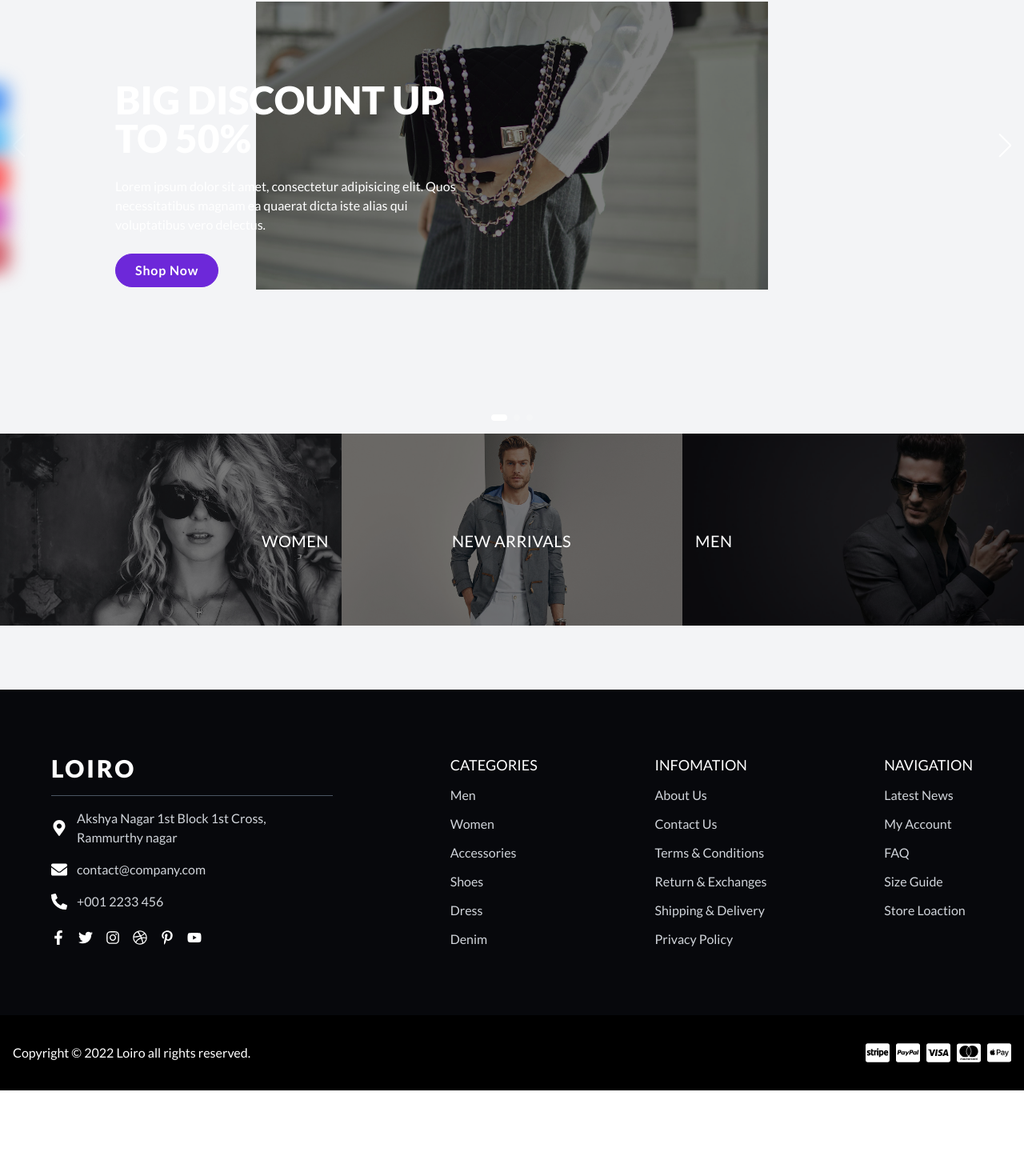
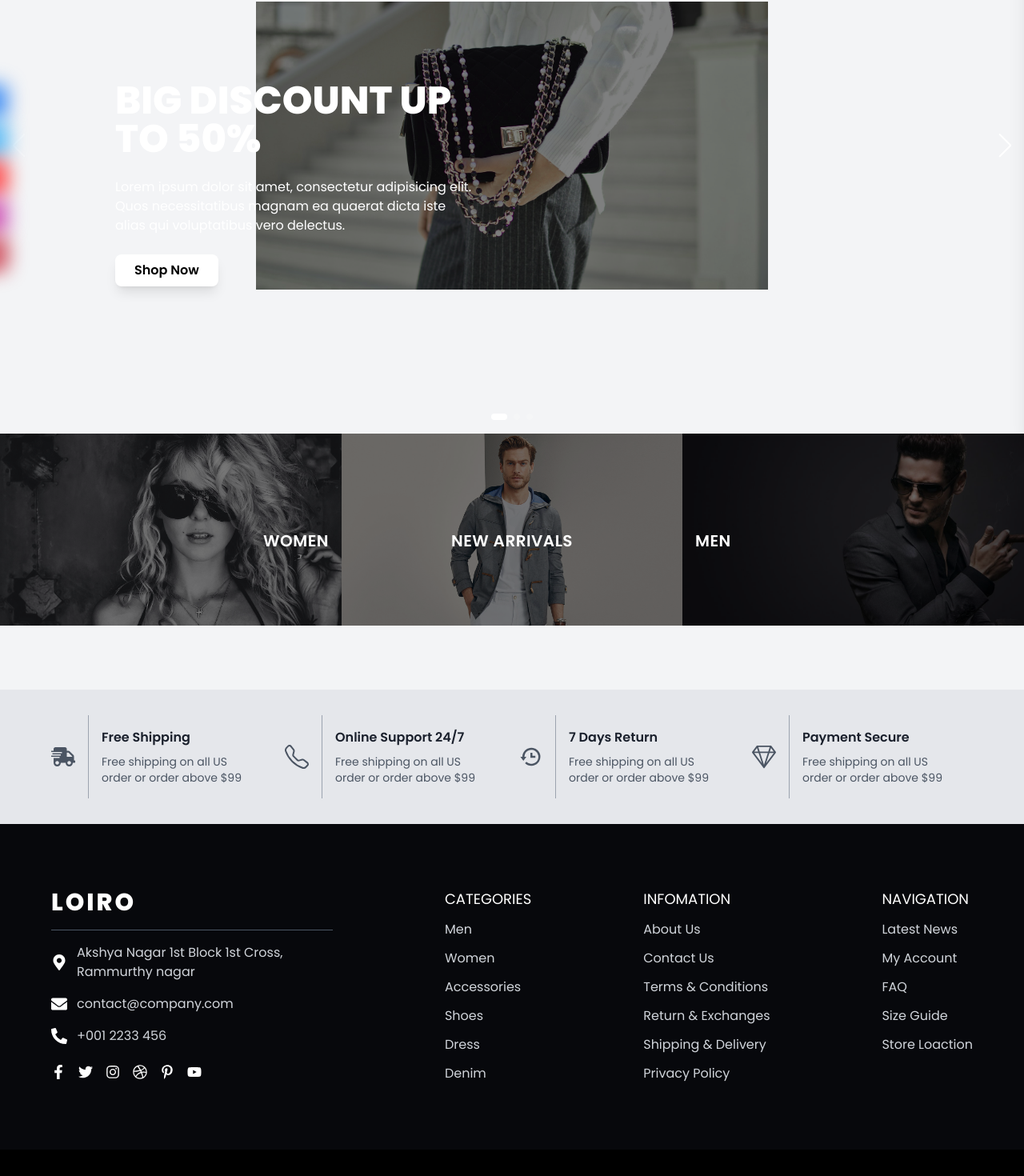
Before and after one commit to RavenSam/loiro, a Next.js app: page / in a window 1280 px wide. Shown: the part 178-1648 px from the top of the page at 80% size. Before the commit the page ends 1541 px from the top, so only its background shows below. Built offline with nearby package versions, Linux system fonts and the light colour scheme.

Commit message:
navbar dropdown & policy

```diff
--- a/components/Footer/index.tsx
+++ b/components/Footer/index.tsx
@@ -1,10 +1,5 @@
 import Link from "next/link"
 import {
-   FaCcPaypal,
-   FaCcMastercard,
-   FaCcStripe,
-   FaCcVisa,
-   FaCcApplePay,
    FaMapMarkerAlt,
    FaPhoneAlt,
    FaEnvelope,
@@ -99,13 +94,8 @@ const Footer = () => (
       <div className="bg-[#000] text-white">
          <div className="max-w-7xl mx-auto  flex items-center justify-between flex-wrap gap-4 py-8 px-4">
             <p>Copyright © 2022 Loiro all rights reserved. </p>
-            <div className="flex items-center  gap-2">
-               <FaCcStripe size={30} />
-               <FaCcPaypal size={30} />
-               <FaCcVisa size={30} />
-               <FaCcMastercard size={30} />
-               <FaCcApplePay size={30} />
-            </div>
+
+            <img src="/assets/cards_pay.webp" alt="pay providers" />
          </div>
       </div>
    </footer>
--- /dev/null
+++ b/components/Header/NavLink.tsx
@@ -0,0 +1,48 @@
+import Link from "next/link"
+import React, { useState } from "react"
+import { LinkTypes } from "types"
+
+export default function NavLink({ item }: { item: LinkTypes }) {
+   const [menuOpen, setMenuOpen] = useState(false)
+
+   const toggleClass = menuOpen
+      ? "transition ease-in duration-100 transform opacity-100 scale-100 z-10"
+      : "transition ease-out duration-200 transform  opacity-0 scale-75 pointer-events-none"
+
+   return (
+      <>
+         <div
+            className="relative  py-3"
+            onMouseOver={() => item.children && setMenuOpen(true)}
+            onMouseLeave={() => item.children && setMenuOpen(false)}
+         >
+            <Link href={item.path}>
+               <a className=" btn-menu">{item.label}</a>
+            </Link>
+
+            {item.children && (
+               <div
+                  className={`${toggleClass} absolute  bottom-1 left-1/2 w-max max-w-md -translate-x-1/2 translate-y-full transition duration-300`}
+               >
+                  <div className="w-full bg-white  text-gray-600 p-4 flex flex-col rounded-lg shadow-lg">
+                     {item.children.map((el, i) => (
+                        <Link href={el.path} key={i}>
+                           <a
+                              className={`${
+                                 menuOpen
+                                    ? "opacity-100 translate-x-0 transition ease-out duration-200 "
+                                    : "opacity-0 translate-x-3 transition ease-in duration-300 "
+                              }  btn-menu `}
+                              style={{ transitionDelay: menuOpen ? `${(i + 1) * 100}ms` : "0s" }}
+                           >
+                              {el.label}
+                           </a>
+                        </Link>
+                     ))}
+                  </div>
+               </div>
+            )}
+         </div>
+      </>
+   )
+}
--- a/components/Header/SearchModal.tsx
+++ b/components/Header/SearchModal.tsx
@@ -17,7 +17,7 @@ export default function SearchModal(): JSX.Element {
 
    return (
       <>
-         <button onClick={onOpen} aria-label="search" className="hover:text-violet-400 p-2 active:text-violet-800">
+         <button onClick={onOpen} aria-label="search" className="btn-menu p-2">
             <BiSearchAlt2 size={25} />
          </button>
 
--- a/components/Header/index.tsx
+++ b/components/Header/index.tsx
@@ -4,19 +4,37 @@ import { BiUser, BiCart, BiHeart } from "react-icons/bi"
 import MenuDrawer from "./MenuDrawer"
 import SearchModal from "./SearchModal"
 import { LinkTypes } from "types"
-import { Key } from "react"
+import { Key, useState } from "react"
+import NavLink from "./NavLink"
 
 const navLinks: LinkTypes[] = [
    { label: "Home", path: "/" },
-   { label: "Shop", path: "/" },
-   { label: "About", path: "/" },
-   { label: "Contact", path: "/" },
+   {
+      label: "Shop",
+      path: "/shop",
+      children: [
+         { label: "shop 1", path: "shop" },
+         { label: "shop 2", path: "shop" },
+         { label: "shop 3", path: "shop" },
+         { label: "shop 4", path: "shop" },
+      ],
+   },
+   { label: "About", path: "/about" },
+   {
+      label: "Contact",
+      path: "/contact",
+      children: [
+         { label: "contact 1", path: "shop" },
+         { label: "contact 2", path: "shop" },
+         { label: "contact 3", path: "shop" },
+      ],
+   },
 ]
 
 const navBtns: LinkTypes[] = [
-   { label: "About", path: "/", icon: BiUser },
-   { label: "Contact", path: "/", icon: BiHeart },
-   { label: "Contact", path: "/", icon: BiCart },
+   { label: "user", path: "/", icon: BiUser },
+   { label: "wishlist", path: "/", icon: BiHeart },
+   { label: "cart", path: "/", icon: BiCart },
 ]
 
 export default function Header(): JSX.Element {
@@ -26,7 +44,7 @@ export default function Header(): JSX.Element {
       <>
          <header
             className={`${
-               scrolled ? "fixed bg-white text-gray-700 h-16 shadow" : "absolute h-20 bg-transparent text-gray-100"
+               scrolled ? "fixed bg-white text-gray-700 h-14 shadow" : "absolute h-20 bg-transparent text-gray-100"
             } w-full top-0 left-0  transition-all duration-500 ease z-50`}
          >
             <div className=" w-full h-full  max-w-7xl mx-auto px-4 flex items-center justify-between">
@@ -38,11 +56,7 @@ export default function Header(): JSX.Element {
 
                <div className="hidden md:flex items-center justify-center space-x-2">
                   {navLinks.map((item, i) => (
-                     <Link key={i} href={item.path}>
-                        <a className="px-4 py-2 font-semibold hover:text-violet-400 active:text-violet-800">
-                           {item.label}
-                        </a>
-                     </Link>
+                     <NavLink key={i} item={item} />
                   ))}
                </div>
 
@@ -52,11 +66,7 @@ export default function Header(): JSX.Element {
                   {navBtns.map((item, i: Key) => {
                      let Icon = item.icon as React.ElementType
                      return (
-                        <button
-                           key={i}
-                           aria-label={item.label}
-                           className="hover:text-violet-400 p-2 active:text-violet-800"
-                        >
+                        <button key={i} aria-label={item.label} className="btn-menu p-2">
                            <Icon size={25} />
                         </button>
                      )
--- a/components/layouts/index.tsx
+++ b/components/layouts/index.tsx
@@ -10,7 +10,7 @@ export default function Layout({ children }: PropsWithChildren<{}>): JSX.Element
 
          <Header />
 
-         <div className="bg-gray-100  pb-20">{children}</div>
+         <div className="bg-gray-100 ">{children}</div>
 
          <Footer />
       </>
--- a/components/sections/Collection.tsx
+++ b/components/sections/Collection.tsx
@@ -32,15 +32,13 @@ export default function Collection(): JSX.Element {
                <div
                   className={`absolute inset-0 flex flex-col  justify-center md:justify-end text-center items-center text-white p-4 ${item.class}`}
                >
-                  <h3 className="text-lg md:text-xl tracking-wide uppercase md:tran-y-up">{item.name}</h3>
+                  <h2 className="text-lg md:text-xl tracking-wide uppercase font-semibold md:tran-y-up">{item.name}</h2>
 
                   <div className=" md:pop-up space-y-3">
                      <p className="md:pop-up delay-75">{item.desc}</p>
 
                      <div className="md:pop-up delay-300">
-                        <button className="font-semibold py-2 px-5 bg-white bg-opacity-20 rounded-lg hover:bg-black hover:bg-opacity-90">
-                           Explore
-                        </button>
+                        <button className="btn-glass">Explore</button>
                      </div>
                   </div>
                </div>
--- a/components/sections/HeroSlide.tsx
+++ b/components/sections/HeroSlide.tsx
@@ -34,7 +34,14 @@ export default function HeroSlide() {
 
    return (
       <div className="heroSlide">
-         <Swiper navigation={true} pagination={true} spaceBetween={0} slidesPerView={1} autoplay={{ delay: 6000 }}>
+         <Swiper
+            navigation={true}
+            speed={500}
+            pagination={true}
+            spaceBetween={0}
+            slidesPerView={1}
+            autoplay={{ delay: 10000 }}
+         >
             {movieItems.map((item, i) => (
                <SwiperSlide key={i}>{({ isActive }) => <HeroSlideItem item={item} isActive={isActive} />}</SwiperSlide>
             ))}
@@ -50,7 +57,7 @@ interface ItemProps {
 
 const HeroSlideItem = ({ item, isActive }: ItemProps) => {
    return (
-      <div className="relative h-[60vh] sm:h-[75vh] lg:h-[90vh] ">
+      <div className="relative h-[60vh] sm:h-[75vh] lg:h-[90vh] shadow-xl">
          <div
             className={`relative w-full h-full md:scale-50 md:transform transition duration-700 md:duration-1000 ${
                isActive && "md:scale-100 "
@@ -64,7 +71,7 @@ const HeroSlideItem = ({ item, isActive }: ItemProps) => {
             <div className="w-full h-full flex items-center max-w-5xl mx-auto px-4">
                <div className={`md:max-w-md  space-y-6 text-center md:text-left px-10 md:px-0`}>
                   <h2
-                     className={`text-3xl sm:text-4xl md:text-5xl uppercase font-black opacity-0 transition duration-700 md:duration-1000 translate-y-12 ${
+                     className={`text-3xl sm:text-4xl md:text-5xl uppercase font-extrabold opacity-0 transition duration-700 md:duration-1000 translate-y-12 ${
                         isActive && "opacity-100 translate-y-0 delay-500"
                      }`}
                   >
@@ -84,7 +91,7 @@ const HeroSlideItem = ({ item, isActive }: ItemProps) => {
                         isActive && "opacity-100 translate-y-0 delay-1000"
                      }`}
                   >
-                     <button className="btn-primary mx-auto md:mx-0">Shop Now</button>
+                     <button className="btn-white mx-auto md:mx-0">Shop Now</button>
                   </div>
                </div>
             </div>
--- /dev/null
+++ b/components/sections/Policy.tsx
@@ -0,0 +1,31 @@
+import { BiHistory } from "react-icons/bi"
+import { BsGem, BsTelephone } from "react-icons/bs"
+import { FaShippingFast } from "react-icons/fa"
+
+const policyItems = [
+   { title: "Free Shipping", desc: "Free shipping on all US order or order above $99", icon: FaShippingFast },
+   { title: "Online Support 24/7", desc: "Free shipping on all US order or order above $99", icon: BsTelephone },
+   { title: "7 Days Return", desc: "Free shipping on all US order or order above $99", icon: BiHistory },
+   { title: "Payment Secure", desc: "Free shipping on all US order or order above $99", icon: BsGem },
+]
+
+export default function Policy(): JSX.Element {
+   return (
+      <div className="w-full bg-gray-200 px-4 py-8">
+         <div className="max-w-6xl mx-auto grid grid-cols-1 sm:grid-cols-2 md:grid-cols-4 gap-4">
+            {policyItems.map((item) => (
+               <div key={item.title} className="group flex items-center gap-4">
+                  <item.icon size={30} className="text-gray-600 min-w-[30px]  group-hover:animate-bounce" />
+
+                  <div className="space-y-2 p-4 border-l border-gray-400">
+                     <h2 title={item.title} className="font-semibold">
+                        {item.title}
+                     </h2>
+                     <p className="text-gray-600 text-sm">{item.desc}</p>
+                  </div>
+               </div>
+            ))}
+         </div>
+      </div>
+   )
+}
--- a/pages/_document.tsx
+++ b/pages/_document.tsx
@@ -7,7 +7,7 @@ export default function Document() {
             <link rel="preconnect" href="https://fonts.googleapis.com" />
             <link rel="preconnect" href="https://fonts.gstatic.com" crossOrigin="true" />
             <link
-               href="https://fonts.googleapis.com/css2?family=Lato:wght@300;400;700;900&display=swap"
+               href="https://fonts.googleapis.com/css2?family=Poppins:wght@300;400;500;600;700;800&display=swap"
                rel="stylesheet"
             />
          </Head>
--- a/pages/index.tsx
+++ b/pages/index.tsx
@@ -1,5 +1,6 @@
 import Collection from "@components/sections/Collection"
 import HeroSlide from "@components/sections/HeroSlide"
+import Policy from "@components/sections/Policy"
 import type { NextPage } from "next"
 import Head from "next/head"
 
@@ -18,6 +19,10 @@ const Home: NextPage = () => {
          <section className="">
             <Collection />
          </section>
+
+         <section className="mt-20">
+            <Policy />
+         </section>
       </>
    )
 }
--- a/styles/globals.css
+++ b/styles/globals.css
@@ -3,6 +3,10 @@
 @tailwind utilities;
 
 @layer components {
+   .btn {
+      @apply flex items-center gap-2 font-semibold transition duration-300 active:scale-90 active:shadow-none;
+   }
+
    .foc {
       @apply outline outline-2 outline-violet-500 outline-offset-4;
    }
@@ -12,7 +16,19 @@
    }
 
    .btn-primary {
-      @apply flex items-center gap-2 text-sm md:text-base px-6 py-2 font-semibold md:tracking-wider bg-violet-700 text-white border border-violet-700 rounded-full hover:bg-violet-900 hover:border-violet-900 transition duration-200 active:scale-90 focus:foc;
+      @apply btn text-sm md:text-base px-6 py-2  md:tracking-wider bg-violet-700 text-white border border-violet-700 rounded-full hover:bg-violet-900 hover:border-violet-900 transition duration-200 active:scale-90 focus:foc;
+   }
+
+   .btn-white {
+      @apply btn px-6 py-2 bg-white text-black shadow-lg rounded-lg  hover:bg-black hover:text-white;
+   }
+
+   .btn-glass {
+      @apply btn inline items-baseline py-2 px-6 bg-white bg-opacity-20 shadow-lg rounded-lg hover:bg-black hover:bg-opacity-90;
+   }
+
+   .btn-menu {
+      @apply px-4 py-2 font-medium opacity-80 hover:opacity-100 active:text-violet-800;
    }
 
    .fade-up {
@@ -30,7 +46,7 @@
 
 body,
 button {
-   font-family: "Lato", sans-serif !important;
+   font-family: "Poppins", sans-serif !important;
 }
 
 a:focus-visible,
--- a/types.d.ts
+++ b/types.d.ts
@@ -6,6 +6,7 @@ export type LinkTypes = {
    path: string
    icon?: IconType
    color?: string
+   children?: LinkTypes[]
 }
 
 export type MovieItemTypes = {
```
Also changed, not shown: public/assets/cards_pay.webp (added), public/assets/payment_detail.webp (added).
